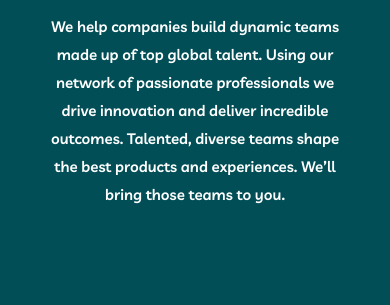
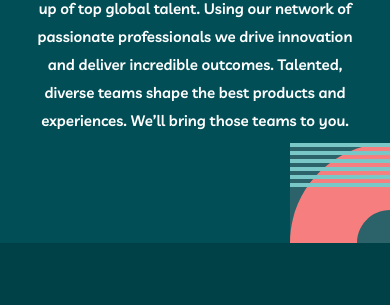
Before and after one commit to mohamedxamid/my-team, a plain HTML site: page about.html in a window 390 px wide. Shown: the part 290-595 px from the top of the page. Drawn offline with Linux system fonts and the light colour scheme.

Commit message:
make responsive hero-about section

```diff
--- a/css/styles.css
+++ b/css/styles.css
@@ -1017,6 +1017,11 @@ only screen and (                min-resolution: 2dppx) {
 }
 
 @media only screen and (max-width: 1024px) {
+    .hero-about {
+        background-image: url(../img/hero-about-bg.svg);
+        background-position: bottom 0px right -100px;
+    }
+
     .hero__content {
         max-width: 345px;
     }
@@ -1061,6 +1066,12 @@ only screen and (                min-resolution: 2dppx) {
         background-position: bottom -100px left calc(50% + 0px);
     }
 
+    .hero-about {
+        padding-bottom: 112px;
+        background-image: url(../img/hero-about-bg.svg);
+        background-position: bottom 0px right -100px;
+    }
+
     .hero__inner {
         flex-direction: column;
         align-items: center;
@@ -1077,12 +1088,20 @@ only screen and (                min-resolution: 2dppx) {
         max-width: 457px;
     }
 
+    .hero-about .hero__content {
+        max-width: 457px;
+    }
+
     .hero__content::before {
         content: none;
     }
 
     .hero__title {
         font-size: 64px;
+        line-height: 56px;
+    }
+
+    .hero-about .hero__title {
         line-height: 56px;
     }
 
@@ -1282,6 +1301,11 @@ only screen and (                min-resolution: 2dppx) {
         transform: rotate(-45deg);
     }
 
+    /* HERO */
+    .hero-about {
+        background-position: bottom -100px right -100px;
+    }
+
     /* FEATURES */
     .features__container {
         padding-left: 40px;
@@ -1331,8 +1355,21 @@ only screen and (                min-resolution: 2dppx) {
         padding-bottom: 197px;
     }
 
+    .hero-about {
+        padding-bottom: 108px;
+    }
+
+    .hero__container {
+        padding-left: 24px;
+        padding-right: 24px;
+    }
+
     .hero__inner {
         gap: 18px;
+    }
+
+    .hero-about .hero__inner {
+        gap: 16px;
     }
 
     .hero__title {
```
